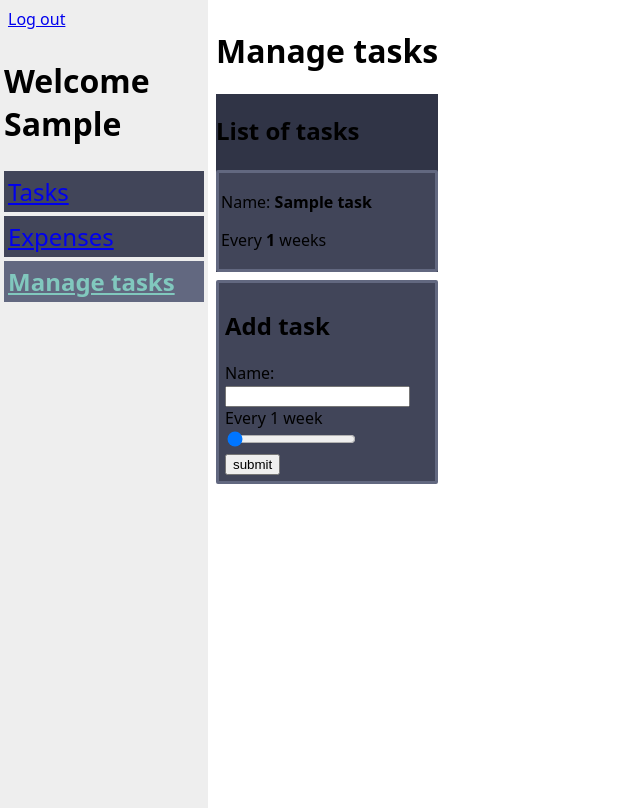
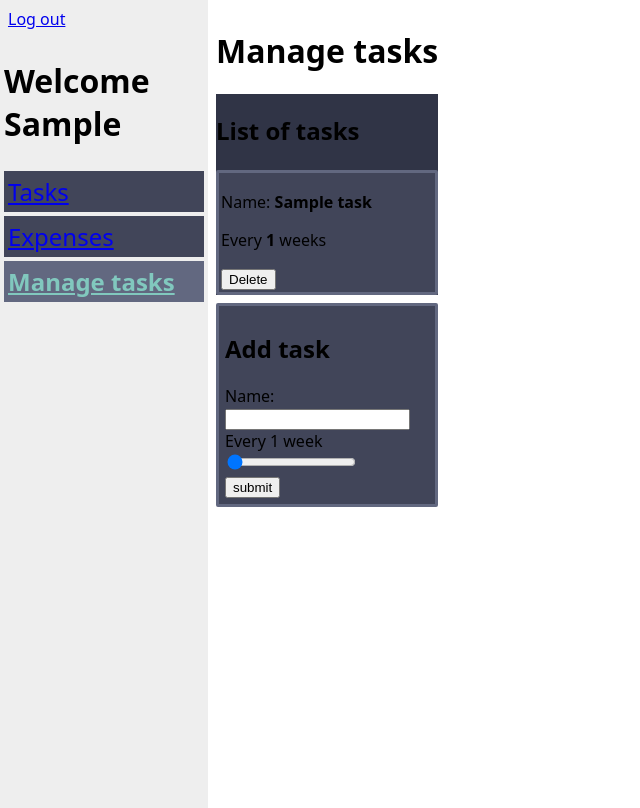
Before and after one commit to Matipolit/planer, a Django app: page /planer/tasks_manage/ in a window 1280 px wide. Shown: the whole page, without its empty margins (0-640 px from the left). Run offline with Django 4.2, Linux system fonts and the light colour scheme; a user stored in the database is signed in; tables that the repository leaves empty hold one stand-in row (values such as "Sample post").

Commit message:
delete tasks

```diff
--- /dev/null
+++ b/planer/middleware.py
@@ -0,0 +1,13 @@
+from django.http import QueryDict, HttpResponse
+
+class HttpPostTunnelingMiddleware(object):
+    def __init__(self, get_response):
+        self.get_response = get_response
+
+    def __call__(self, request):
+        if request.META["REQUEST_METHOD"] == "DELETE":
+            request.DELETE = request.body
+        return self.get_response(request)
+
+    def process_exception(self, request, exception):
+        return HttpResponse("in exception")
--- a/planer/settings.py
+++ b/planer/settings.py
@@ -56,6 +56,7 @@ MIDDLEWARE = [
     "django.contrib.auth.middleware.AuthenticationMiddleware",
     "django.contrib.messages.middleware.MessageMiddleware",
     "django.middleware.clickjacking.XFrameOptionsMiddleware",
+    "planer.middleware.HttpPostTunnelingMiddleware",
 ]
 
 ROOT_URLCONF = "planer.urls"
--- a/planer_app/templates/tasks_manage.html
+++ b/planer_app/templates/tasks_manage.html
@@ -3,6 +3,24 @@
 {% block content %}
 
 <script>
+
+  async function deleteTask(id) {
+    const csrftoken = document.querySelector('[name=csrfmiddlewaretoken]').value;
+    console.log("deleting task " + id);
+    const response = await fetch("", {
+      method: "DELETE",
+        headers: {
+        "X-CSRFToken": csrftoken,
+        "Content-Type": "application/json",
+        //"Content-Type": "multipart/form-data",
+      },
+      body: JSON.stringify(
+        {id: id}
+      )
+    })
+    console.log("response: " + response);
+    location.reload();
+  }
   window.onload = (event) => {
     const slider = document.getElementById("frequency");
     const label = document.getElementById("for_frequency");
@@ -55,6 +73,7 @@
       <div class="task">
         <p>Name: <b>{{ task.name }}</b></p>
         <p>Every <b>{{ task.frequency }}</b> weeks</p>
+        <button onClick="deleteTask({{ task.id }})">Delete</a>
       </div>
     {% endfor %}
   </div>
--- a/planer_app/views.py
+++ b/planer_app/views.py
@@ -1,10 +1,11 @@
 from django.shortcuts import render
 from django.contrib.auth import authenticate, login
-from django.http import HttpResponse, HttpRequest
+from django.http import HttpResponse, HttpRequest, JsonResponse
 from django.shortcuts import render
 from django.contrib.auth.decorators import login_required
 from django.contrib.admin.views.decorators import staff_member_required
 from .models import Task
+import json
 
 
 @login_required(login_url='login')
@@ -20,13 +21,18 @@ def expenses(request: HttpRequest):
 
 
 @staff_member_required(login_url="login")
-def tasks_manage(request: HttpRequest):
+def tasks_manage(request):
     if(request.method == "POST"):
         vars = request.POST
-        instance = Task.objects.create(name = vars["name"], frequency = vars["frequency"])
-        print(f"Manage tasks instance: {instance}")
-
+        print(f"hello from post {vars}")
+        Task.objects.create(name = vars["name"], frequency = vars["frequency"])
+    elif(request.method == "DELETE"):
+        vars = json.loads(request.DELETE)
+        id = vars["id"]
+        instance = Task.objects.get(id=id)
+        print(f"Deleting instance {instance}")
+        instance.delete()
+        return JsonResponse({"deleted": "true"})
     tasks = Task.objects.all()
-    print(f"tasks: {tasks}")
     context = {"user_name": request.user.first_name, "tasks": tasks}
     return render(request, "tasks_manage.html", context)
```
